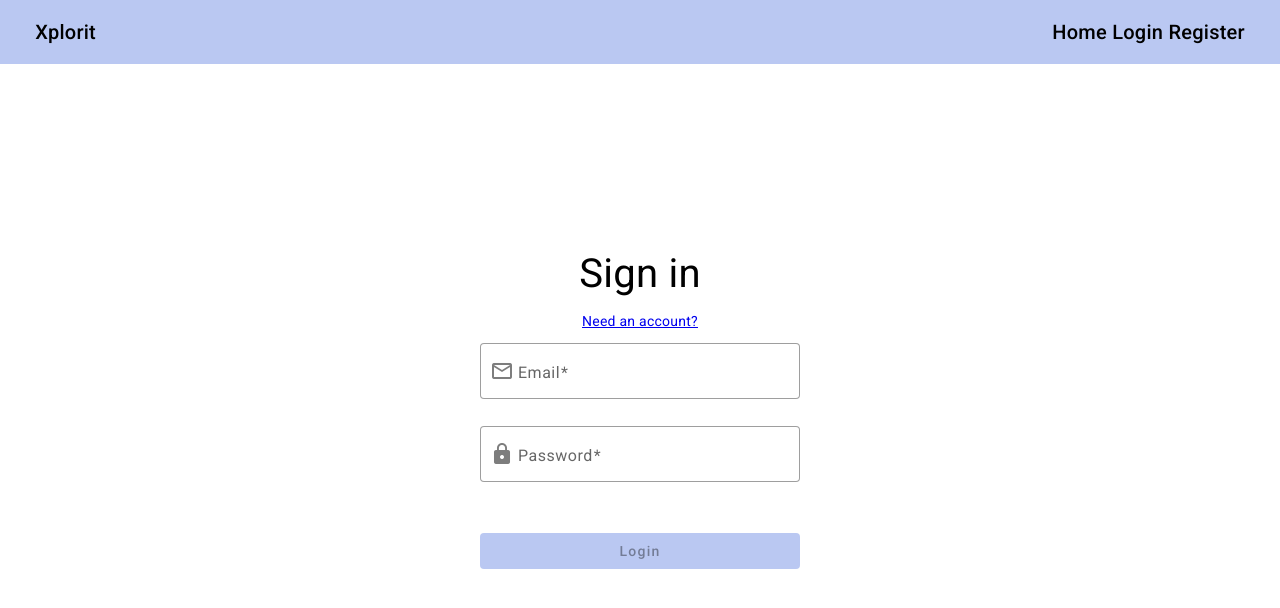
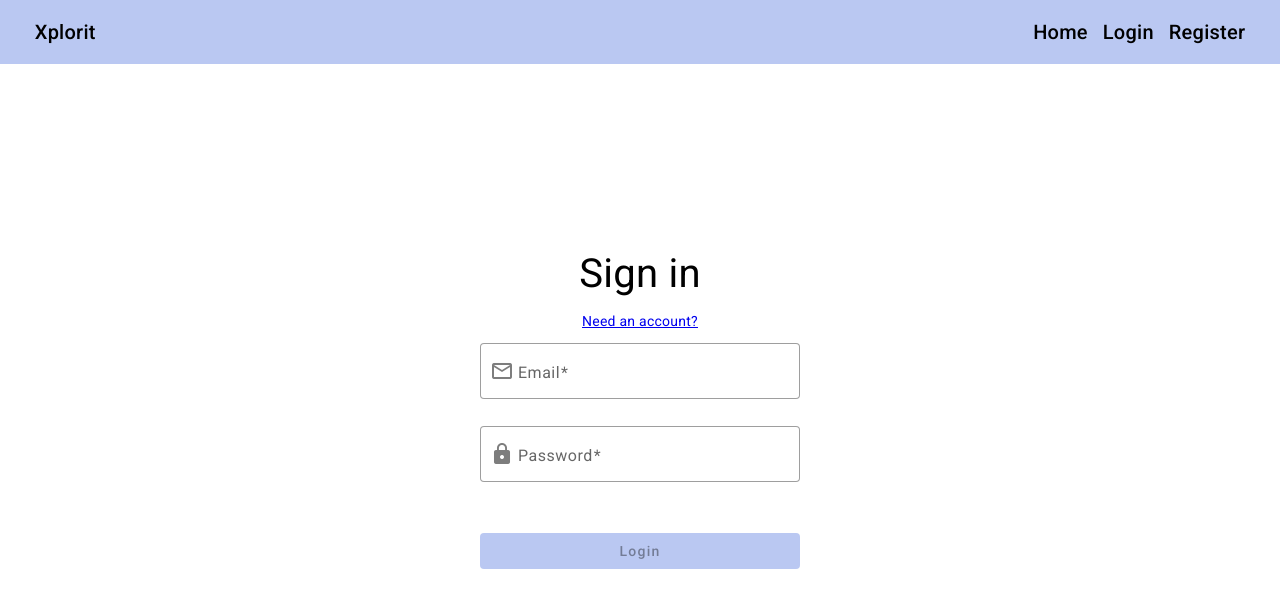
Before and after one commit to kika8919/explorit-webapp, an Angular app: page /login in a window 1280 px wide. Shown: the top 608 px of the page. Built offline with nearby package versions, Linux system fonts and the light colour scheme.

Commit message:
Update header.component.html

```diff
--- a/src/app/shared/layout/header/header.component.html
+++ b/src/app/shared/layout/header/header.component.html
@@ -3,8 +3,7 @@
 
   <a routerLink="/"><span>Xplorit</span></a>
   <span class="example-spacer"></span>
-  <div class="nav-right">
-    <div *appShowAuthed="false">
+  <div class="nav-right" *appShowAuthed="false">
     <a routerLink="/"> Home </a>
     <a routerLink="/login" routerLinkActive="active"> Login </a>
     <a
@@ -15,85 +14,8 @@
       Register
     </a>
   </div>
-    <div *appShowAuthed="true">
+  <div class="nav-right" *appShowAuthed="true">
     <a routerLink="/"> Home </a>
-    </div>
   </div>
   <div class="toolbar-space"></div>
 </mat-toolbar>
-
-<!-- <nav class="navbar navbar-light">
-  <div class="container">
-    <a class="navbar-brand" routerLink="/">conduit</a>
-
-
-    <ul *appShowAuthed="false"
-      class="nav navbar-nav pull-xs-right">
-
-      <li class="nav-item">
-        <a class="nav-link"
-          routerLink="/">
-          Home
-        </a>
-      </li>
-
-      <li class="nav-item">
-        <a class="nav-link"
-          routerLink="/login"
-          routerLinkActive="active">
-          Sign in
-        </a>
-      </li>
-
-      <li class="nav-item">
-        <a class="nav-link"
-          routerLink="/register"
-          routerLinkActive="active">
-          Sign up
-        </a>
-      </li>
-
-    </ul>
-
-
-    <ul *appShowAuthed="true"
-      class="nav navbar-nav pull-xs-right">
-
-      <li class="nav-item">
-        <a class="nav-link"
-          routerLink="/"
-          routerLinkActive="active"
-          [routerLinkActiveOptions]="{ exact: true }">
-          Home
-        </a>
-      </li>
-
-      <li class="nav-item">
-        <a class="nav-link"
-          routerLink="/editor"
-          routerLinkActive="active">
-          <i class="ion-compose"></i>&nbsp;New Article
-        </a>
-      </li>
-
-      <li class="nav-item">
-        <a class="nav-link"
-          routerLink="/settings"
-          routerLinkActive="active">
-          <i class="ion-gear-a"></i>&nbsp;Settings
-        </a>
-      </li>
-
-      <li class="nav-item">
-        <a class="nav-link"
-          [routerLink]="['/profile', currentUser.username]"
-          routerLinkActive="active">
-          <img [src]="currentUser.image || 'https://static.productionready.io/images/smiley-cyrus.jpg'" *ngIf="currentUser.image" class="user-pic" alt="user image" />
-          {{ currentUser.username }}
-        </a>
-      </li>
-
-    </ul>
-
-  </div>
-</nav> -->
```
Lines whose indentation alone changed are shown as unchanged.
